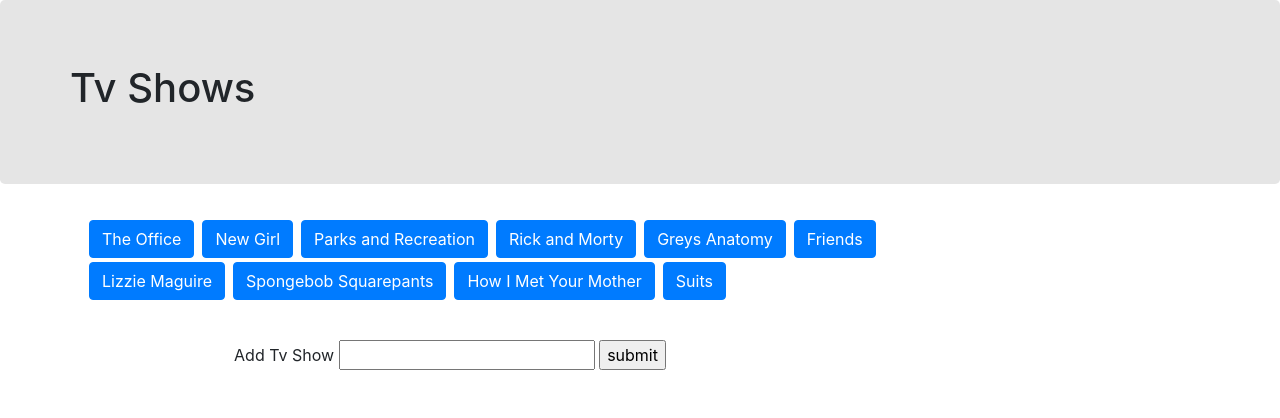
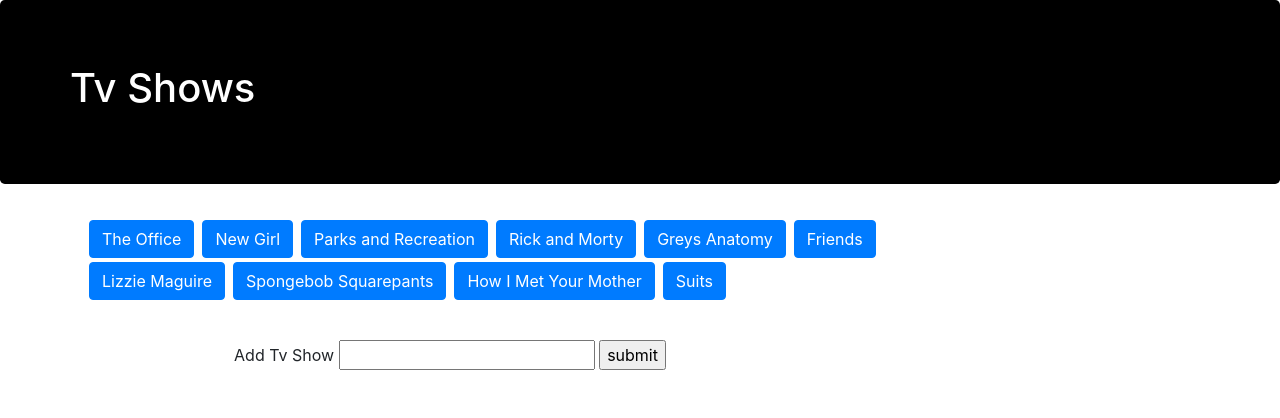
Before and after one commit to rshiv7/Giftastic, a plain HTML site: page index.html in a window 1280 px wide. Drawn offline with nearby package versions, Linux system fonts and the light colour scheme.

Commit message:
Removed Background Image

```diff
--- a/assets/css/style.css
+++ b/assets/css/style.css
@@ -1,9 +1,9 @@
 .jumbotron {
-    background-color: rgba(0,0,0,0.1);
+    background-color: black
 }
 
 body {
-     background: url('.jpg') no-repeat center center fixed;
+
      -webkit-background-size: cover;
      -moz-background-size: cover;
      -o-background-size: cover;
--- a/index.html
+++ b/index.html
@@ -19,7 +19,7 @@
     <div class="jumbotron">
         <div class="container">
             <div class="row">
-                <h1 class="text-center">Tv Shows</h1>
+                <h1 class="text-center text-white">Tv Shows</h1>
             </div>
         </div>
     </div>
```
